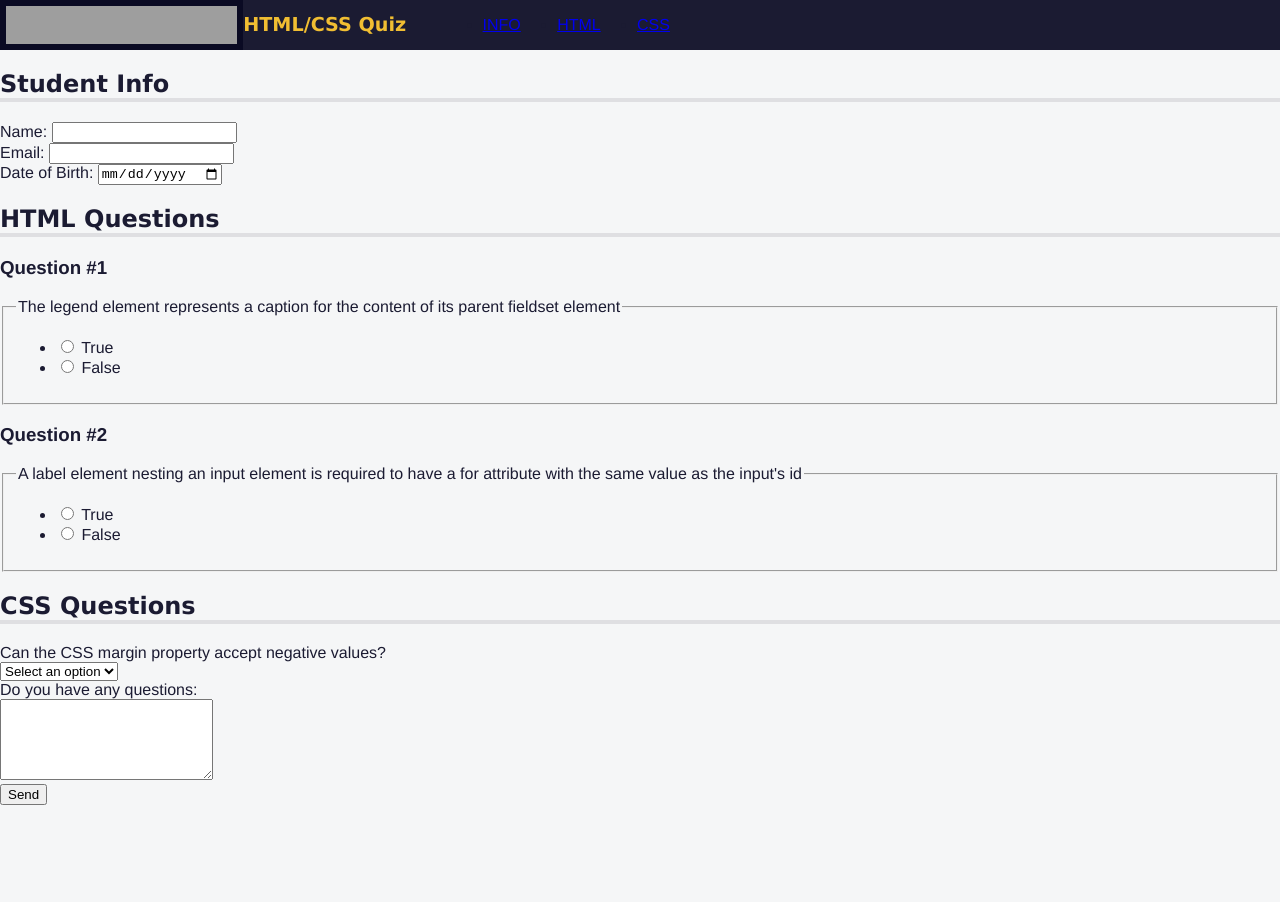
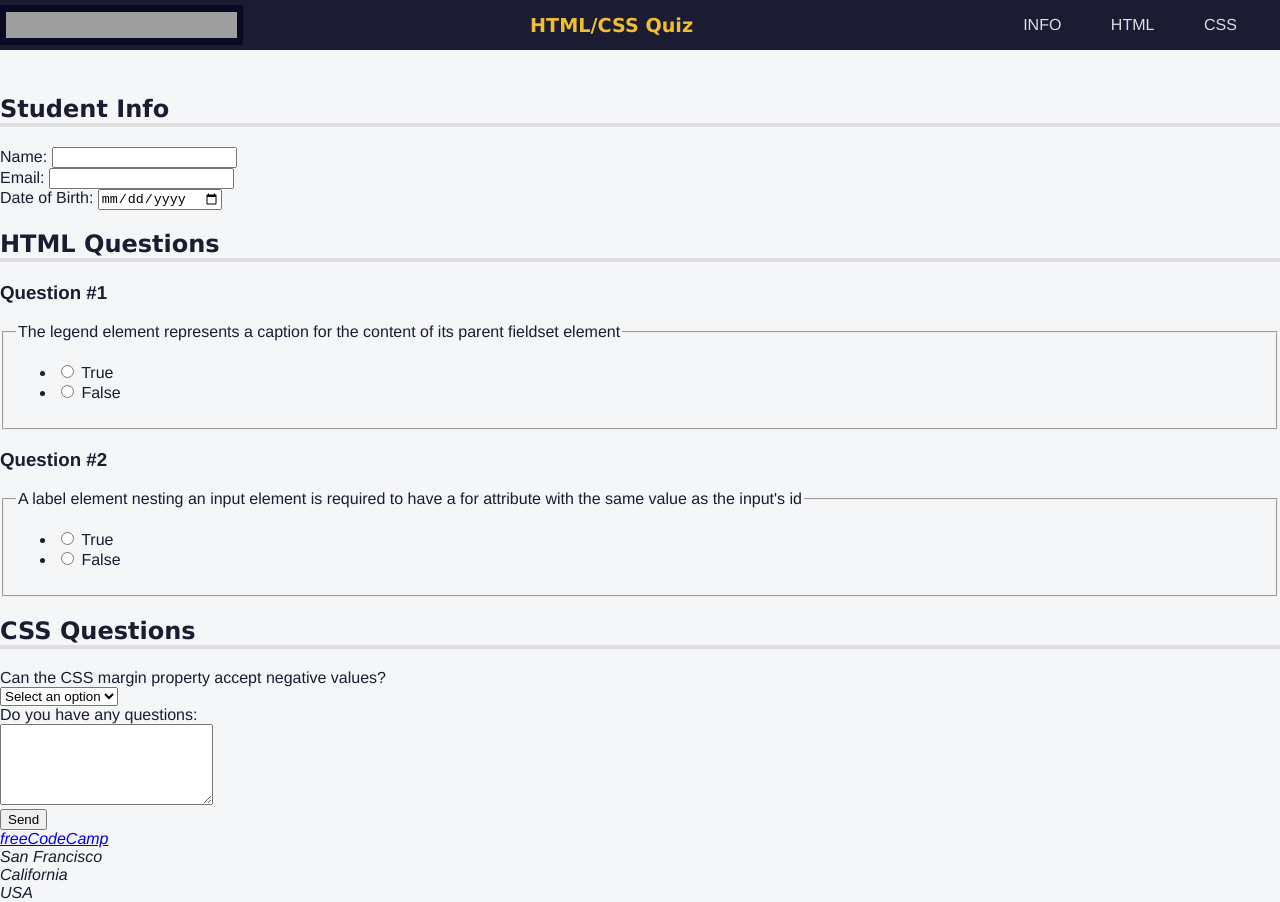
Before and after one commit to Hudzaifah-Hanafie/Pembelajaran-Accessibility-dengan-membuat-Quiz, a plain HTML site: page index.html in a window 1280 px wide. Before the commit the page ends 805 px from the top, so only its background shows below. Drawn offline with Linux system fonts and the light colour scheme; grey boxes are pictures that could not be loaded.

Commit message:
mengedit index.html (footer, address) dan styles.css (nav list, a, li:hover, header, link flex-wrap): -menambahkan elemen footer dan didalamnya ada address -menambahkan isi address -menambahkan link sebagai pengganti pada address -menambahkan styling pada list yang ada didalam nav -membuat color pada li > a menjadi inherit agar contrast dengan background (7:1 contrast ?) -membuat nav button menjadi button dengan cara menghapus underline, dan menambahkan style ketika di hover -merapihkan header dengan justify-content, align-items, dan top -styling list link a pada nav serta membuat dia bisa wrapping saat layarnya mengecil (flex-wrap)

```diff
--- a/index.html
+++ b/index.html
@@ -103,5 +103,13 @@
         <input type="submit" value="Send" />
       </form>
     </main>
+    <footer>
+      <address>
+        <a href="https://freecodecamp.org">freeCodeCamp</a><br />
+        San Francisco<br />
+        California<br />
+        USA
+      </address>
+    </footer>
   </body>
 </html>
--- a/styles.css
+++ b/styles.css
@@ -17,13 +17,21 @@ header {
   height: 50px;
   background-color: #1b1b32;
   display: flex;
+  justify-content: space-between;
+  align-items: center;
+  top: 0;
 }
 
 h1 {
   color: #f1be32;
   font-size: min(5vw, 1.2em);
+  flex-wrap: wrap;
+  text-align: center;
 }
 
+main {
+  padding-top: 25px;
+}
 nav {
   width: 50%;
   max-width: 300px;
@@ -33,6 +41,29 @@ nav {
 nav > ul {
   display: flex;
   justify-content: space-evenly;
+  flex-wrap: wrap;
+  align-items: center;
+  padding-inline-start: 0;
+  margin-block: 0;
+  height: 100%;
+}
+
+nav > ul > li {
+  color: #dfdfe2;
+  margin: 0 0.2rem;
+  padding: 0.2rem;
+  display: block;
+}
+
+nav > ul > li:hover {
+  background-color: #dfdfe2;
+  color: #1b1b32;
+  cursor: pointer;
+}
+
+li > a {
+  color: inherit;
+  text-decoration: none;
 }
 
 h1,
@@ -55,5 +86,5 @@ h2 {
 }
 
 h3::before {
-  content: "Question #"
+  content: "Question #";
 }
```
